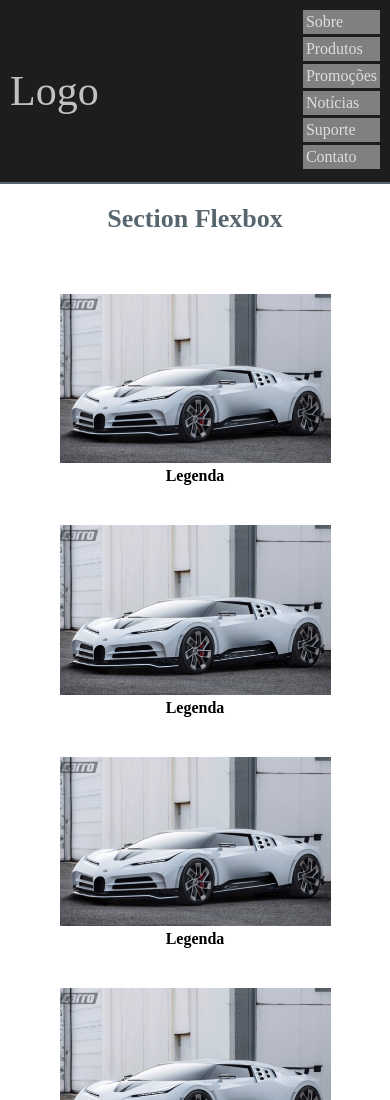
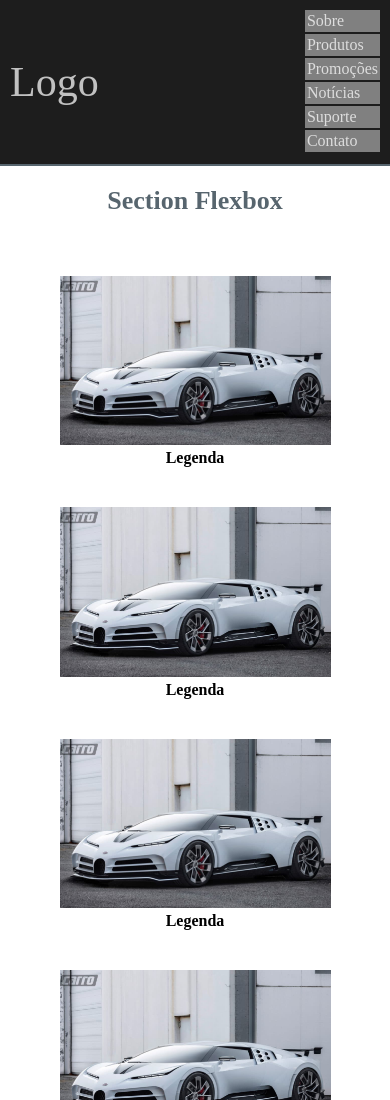
Before and after one commit to ThekokeBR/Lemuel_Felizardo_da_Silva, a plain HTML site: page index.html in a window 390 px wide. Shown: the top 1100 px of the page. Drawn offline with Linux system fonts and the light colour scheme.

Commit message:
Update styles.css

```diff
--- a/css/styles.css
+++ b/css/styles.css
@@ -111,7 +111,7 @@ p{
      /* Adiciona fundo cinza apenas aos itens da lista 'l' */
      li {
         background-color:gray;
-        padding: 3px; /* Adiciona espaçamento interno */
-        margin-bottom: 3px; /* Adiciona margem inferior */
+        padding: 2px; /* Adiciona espaçamento interno */
+        margin-bottom: 2px; /* Adiciona margem inferior */
     }
 }
```
